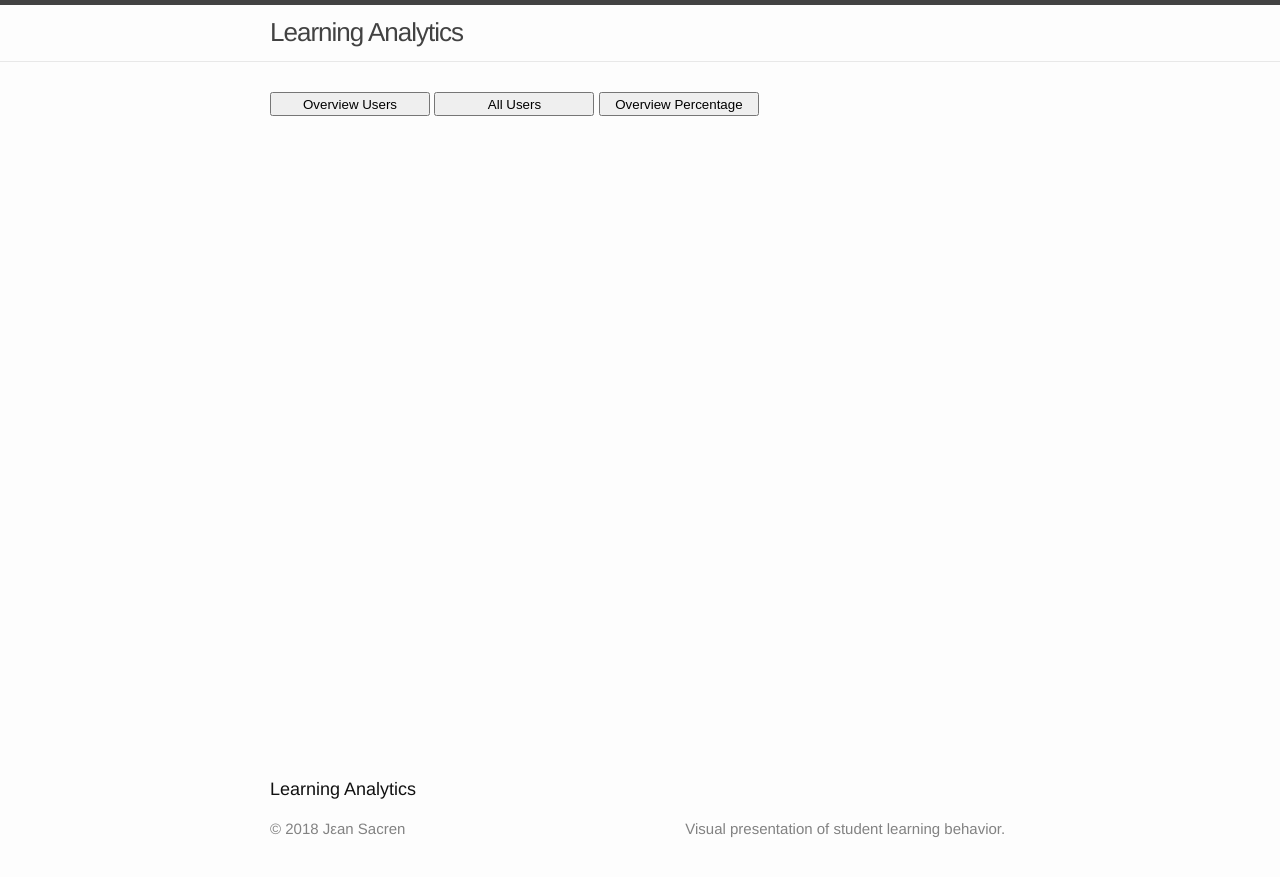
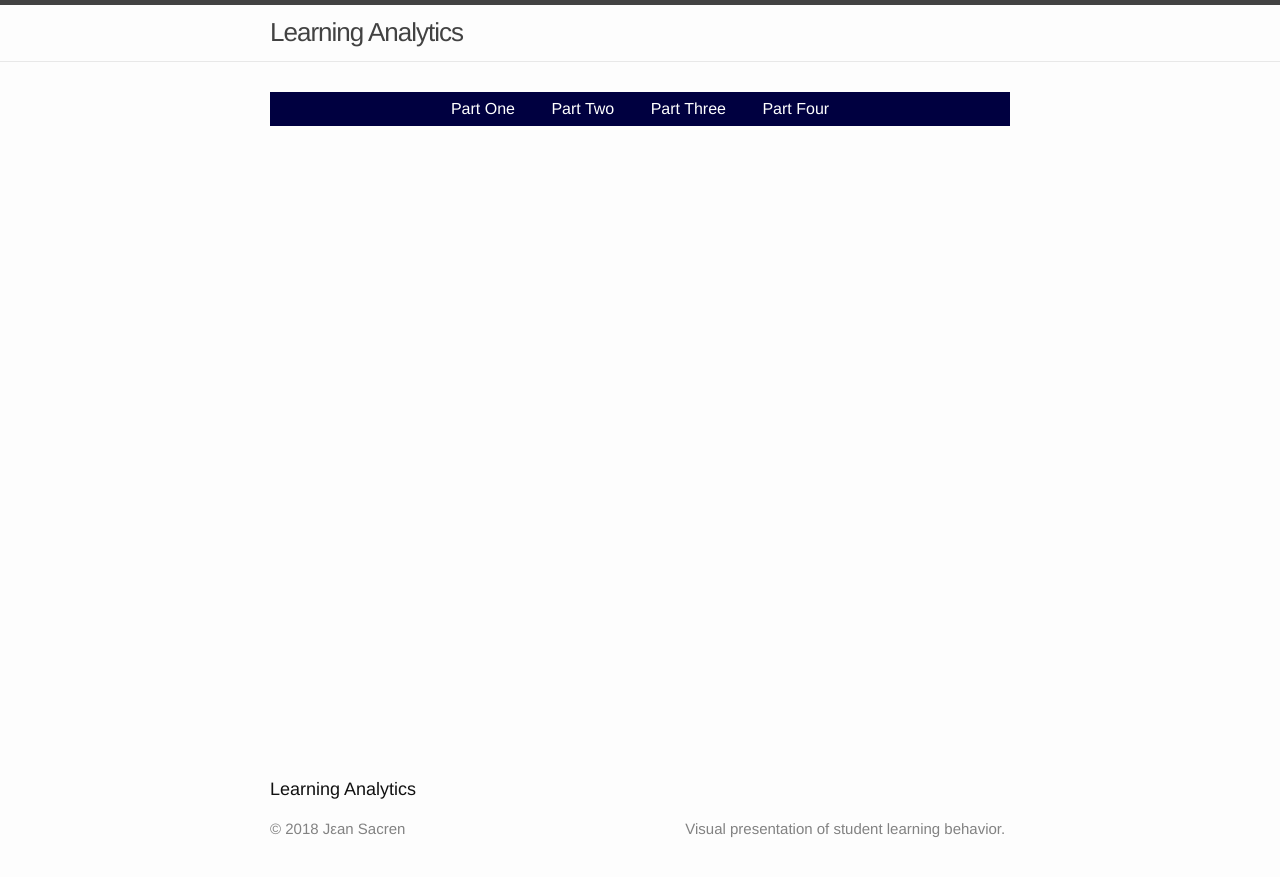
Before and after one commit to sacren/learning-analytics, a Jekyll site: the page built from index.html, in a window 1280 px wide. Shown: the top 877 px of the page. Built offline with Jekyll 4.4.1, drawn with Linux system fonts in a browser that asks for light colours.

Commit message:
Add menu for navigation

```diff
--- /dev/null
+++ b/_layouts/menu.html
@@ -0,0 +1,12 @@
+---
+layout: default
+---
+
+<div id="menu">
+  <ul>
+    <li><a href="#part1">Part One</a></li>
+    <li><a href="#part2">Part Two</a></li>
+    <li><a href="#part3">Part Three</a></li>
+    <li><a href="#part4">Part Four</a></li>
+  </ul>
+</div>
--- a/assets/main.scss
+++ b/assets/main.scss
@@ -33,3 +33,27 @@ input[type='submit'] {
   bottom: 0;
   width: 100%;
 }
+
+#menu ul {
+  margin: 0;
+  padding: 5px;
+  list-style-type: none;
+  text-align: center;
+  background-color: #000040;
+}
+
+#menu ul li {
+  display: inline;
+}
+
+#menu ul li a {
+  text-decoration: none;
+  padding: .2em 1em;
+  color: #FFFFFF;
+  background-color: #000040;
+}
+
+#menu ul li a:hover {
+  color: #800000;
+  background-color: #FFFFDF;
+}
--- a/index.html
+++ b/index.html
@@ -1,5 +1,5 @@
 ---
-layout: buttons
+layout: menu
 title: Learning Analytics
 hide_link: true
 ---
```
